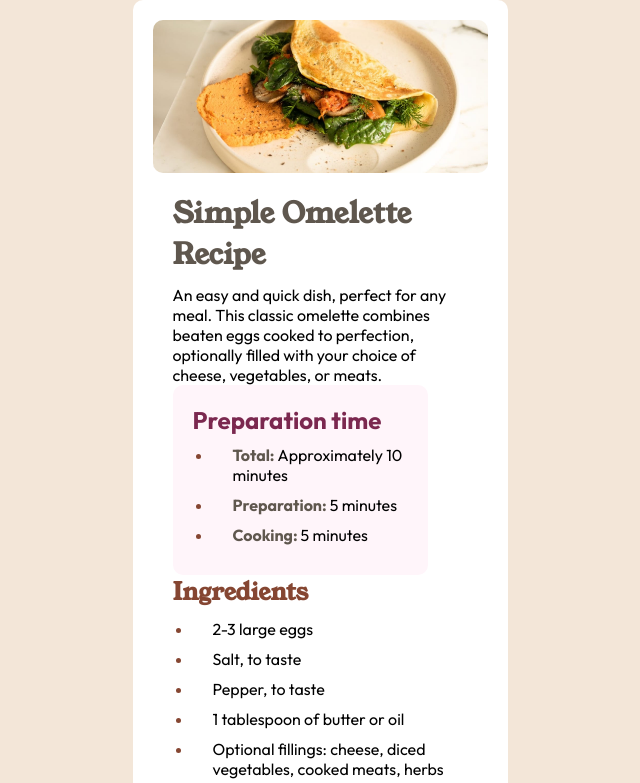
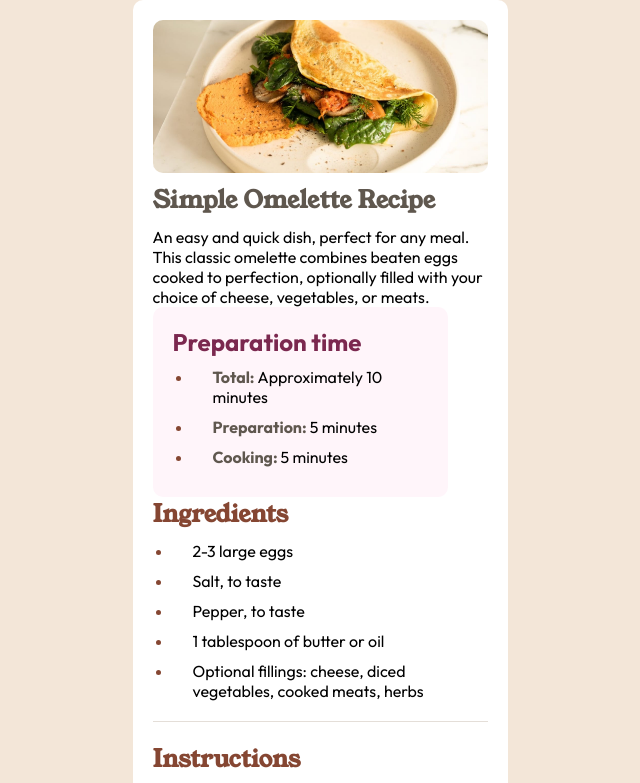
Before and after one commit to franclobo/recipe-page, a plain HTML site: page index.html in a window 1280 px wide. Shown: the top 783 px of the page, without its empty margins (320-960 px from the left). Drawn offline with Linux system fonts and the light colour scheme.

Commit message:
Edit margin and font size

```diff
--- a/style.css
+++ b/style.css
@@ -120,4 +120,11 @@ th, td {
   img {
     border-radius: 10px;
   }
+  article {
+    padding: 0;
+    margin-top: 10px;
+  }
+  h1 {
+    font-size: 1.5rem;
+  }
 }
```
